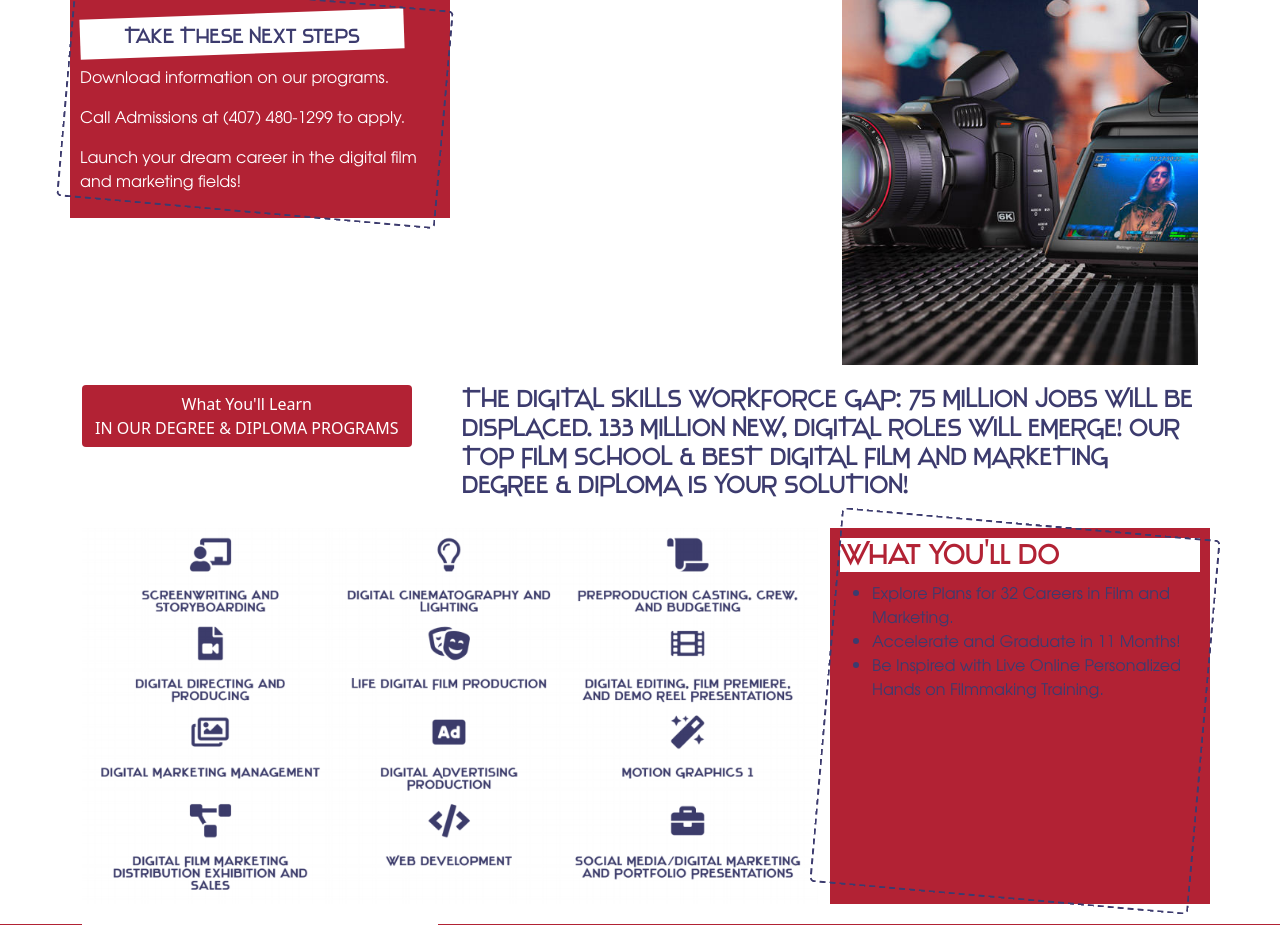
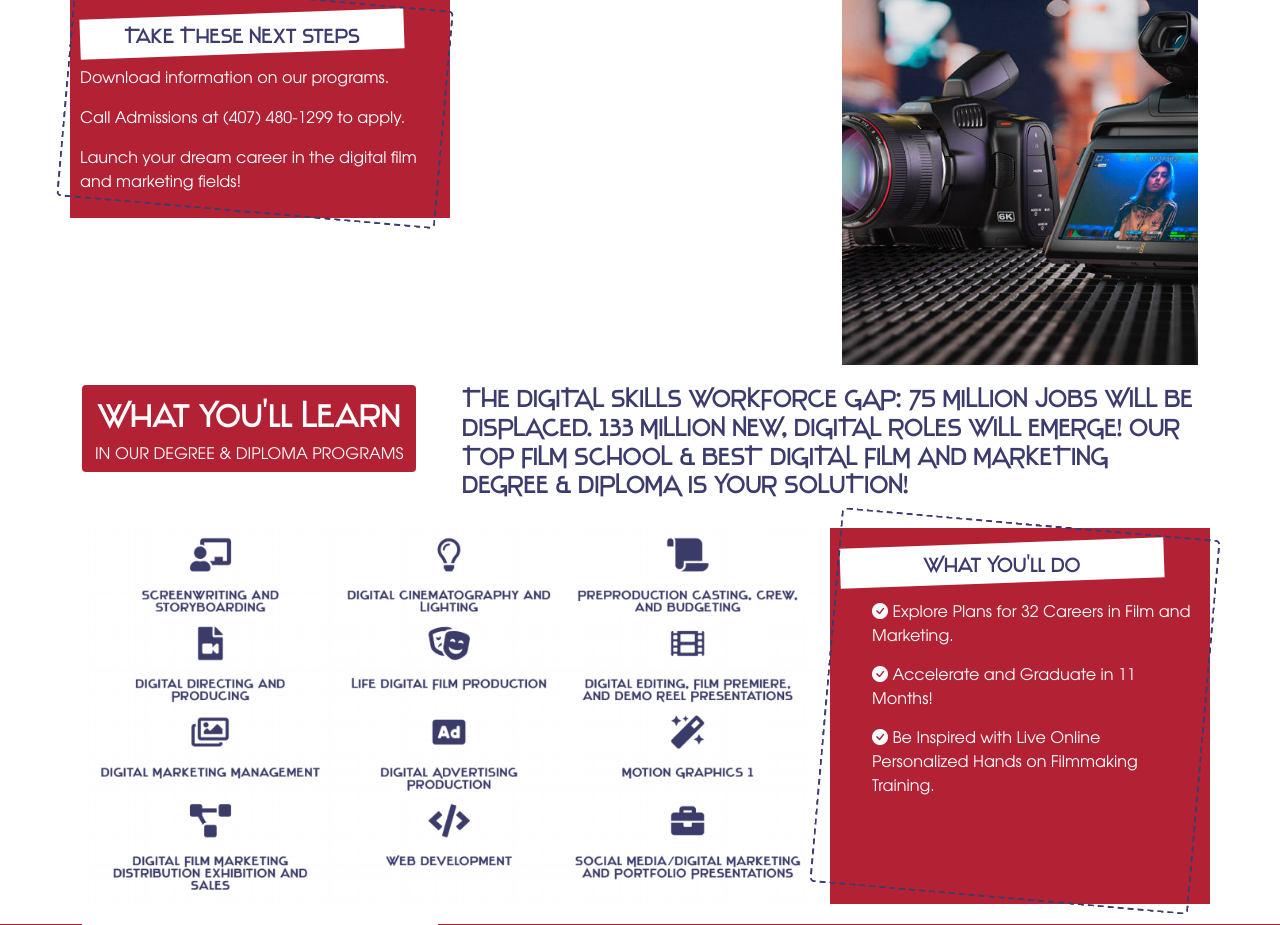
Before and after one commit to Orlandohmor84/tiof-landing-1, a PHP site: page / in a window 1280 px wide. Shown: the part 648-1573 px from the top of the page. Run offline with PHP 8.4, Linux system fonts and the light colour scheme; some libraries are stand-ins or nearby versions.

Commit message:
What You'll Learn

```diff
--- a/src/assets/styles/base.css
+++ b/src/assets/styles/base.css
@@ -71,12 +71,17 @@ img {
     -ms-transform: rotate(5deg); /* IE 9 */
     transform: rotate( 5deg);
 }
-.red-callout p {
+.red-callout p, .red-callout li {
     color: #fff;
 }
+.red-callout li {
+    list-style-type: none;
+    margin-top: 15px;
+}
 .red-callout h3 {
-    background-color: #fff;
-    color: #b22234;
+    color: #3c3b6e;
+    text-align: center;
+    background-color: transparent;
 }
 .row-red {
     background-color: #b22234;
@@ -203,9 +208,10 @@ header a:hover,header a:active {
 /*----- End Intro Section -----*/
 
 /*----- Start Next Steps Section -----*/
-#next-steps .red-callout h3 {
-    color: #3c3b6e;
-    text-align: center;
-    background-color: transparent;
+
+/*----- End Next Steps Section -----*/
+
+/*----- Start What You'll Learn Section -----*/
+#learn-title .stentiga {
+    font-size: 2rem;
 }
-/*----- End Next Steps Section -----*/
--- a/src/index.html
+++ b/src/index.html
@@ -79,9 +79,9 @@
             </div><!-- /.row -->
 
             <!-- What You'll Learn Title Row -->
-            <div class="row">
+            <div class="row" id="learn-title">
                 <div class="col-xs-12 col-sm-4">
-                    <button class="btn">What You'll Learn<br>IN OUR DEGREE &AMP; DIPLOMA PROGRAMS</button>
+                    <button class="btn"><span class="stentiga">What You'll Learn</span><br><span class="gyre">IN OUR DEGREE &AMP; DIPLOMA PROGRAMS</span></button>
                 </div>
                 <div class="col-xs-12 col-sm-8">
                     <h4>THE DIGITAL SKILLS WORKFORCE GAP: 75 MILLION JOBS WILL BE DISPLACED. 133 MILLION NEW, DIGITAL ROLES WILL EMERGE! OUR TOP FILM SCHOOL &AMP; BEST DIGITAL FILM AND MARKETING DEGREE & DIPLOMA IS YOUR SOLUTION!</h4>
@@ -94,11 +94,13 @@
                     <img src="assets\img\class-icons.png">
                 </div>
                 <div class="col-xs-12 col-sm-4 red-callout">
-                    <h3>What You'll Do</h3>
+                    <div class="transform-bg">
+                        <h3>What You'll Do</h3>
+                    </div>
                     <ul>
-                        <li>Explore Plans for 32 Careers in Film and Marketing.</li>
-                        <li>Accelerate and Graduate in 11 Months!</li>
-                        <li>Be Inspired with Live Online Personalized Hands on Filmmaking Training.</li>
+                        <li><i class="bi bi-check-circle-fill"></i> Explore Plans for 32 Careers in Film and Marketing.</li>
+                        <li><i class="bi bi-check-circle-fill"></i> Accelerate and Graduate in 11 Months!</li>
+                        <li><i class="bi bi-check-circle-fill"></i> Be Inspired with Live Online Personalized Hands on Filmmaking Training.</li>
                     </ul>
                 </div>
             </div><!-- /.row -->
```
